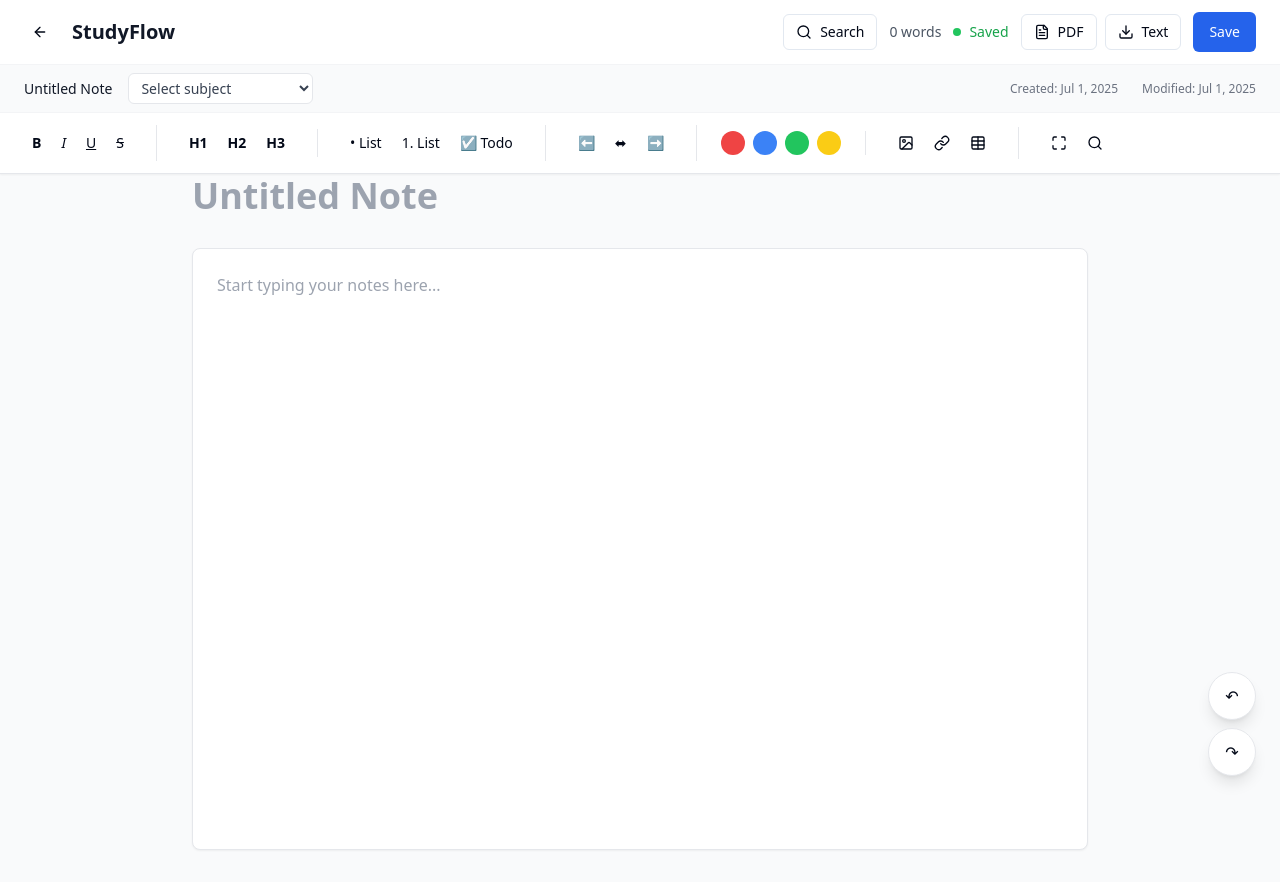
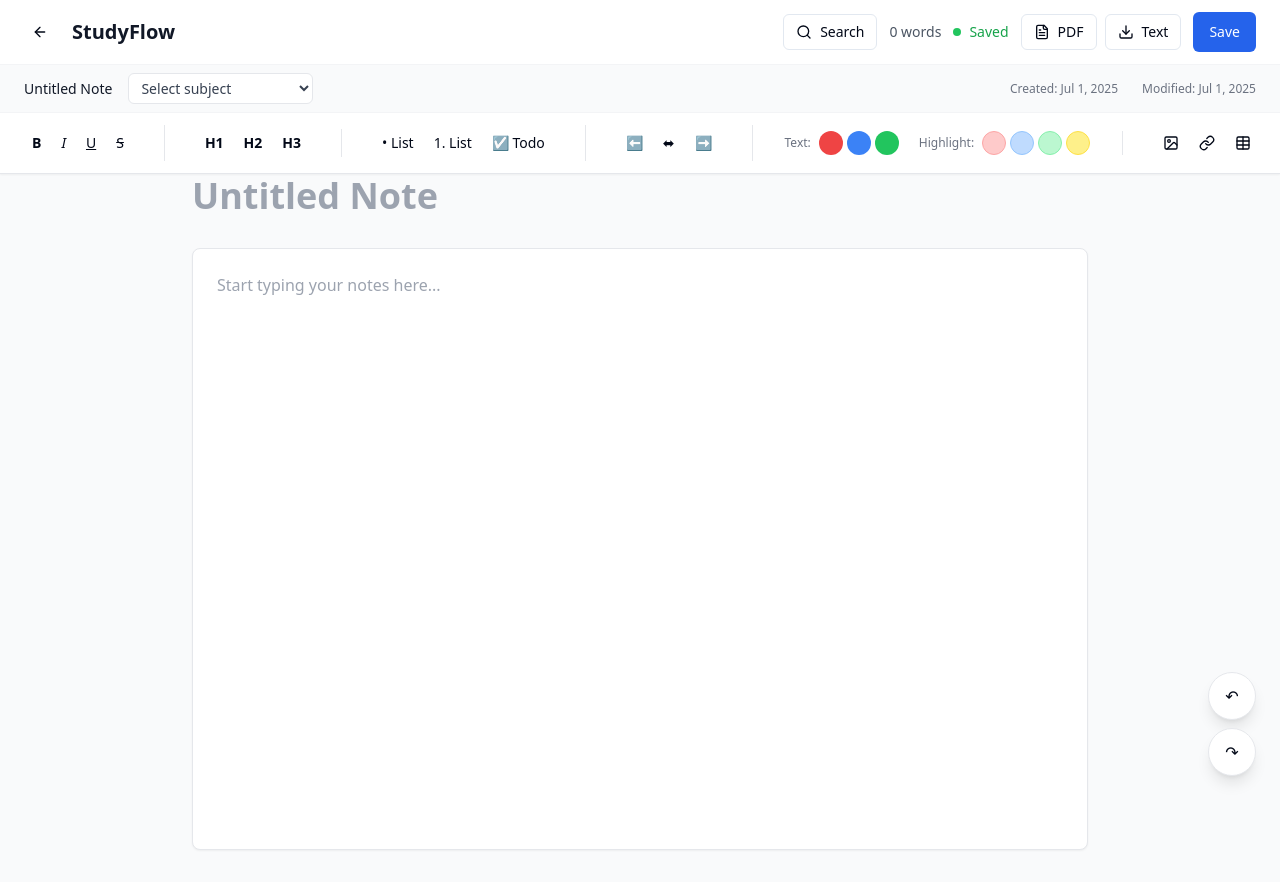
Before and after one commit to PhenyoKh/curious-dashboard-craft, a React (Vite) app: page /note in a window 1280 px wide. Built offline with nearby package versions, Linux system fonts and the light colour scheme.

Commit message:
feat: Improve formatting toolbar spacing and add highlights
Increased spacing in the formatting toolbar and added highlight options matching text colors.

```diff
--- a/src/components/note/NoteFormattingToolbar.tsx
+++ b/src/components/note/NoteFormattingToolbar.tsx
@@ -15,9 +15,9 @@ const NoteFormattingToolbar: React.FC<NoteFormattingToolbarProps> = ({
 }) => {
   return (
     <div className="px-6 py-3 overflow-x-auto">
-      <div className="flex items-center gap-6 min-w-max">
+      <div className="flex items-center gap-8 min-w-max">
         {/* Group 1: Text Formatting */}
-        <div className="flex items-center gap-1 pr-6 border-r border-gray-200">
+        <div className="flex items-center gap-1 pr-8 border-r border-gray-200">
           <button
             onClick={() => onFormatText('bold')}
             className="p-2 hover:bg-gray-100 rounded text-sm font-bold transition-colors"
@@ -49,7 +49,7 @@ const NoteFormattingToolbar: React.FC<NoteFormattingToolbarProps> = ({
         </div>
 
         {/* Group 2: Headings */}
-        <div className="flex items-center gap-1 pr-6 border-r border-gray-200">
+        <div className="flex items-center gap-1 pr-8 border-r border-gray-200">
           <button
             onClick={() => onFormatText('formatBlock', 'h1')}
             className="px-2 py-1 hover:bg-gray-100 rounded text-sm font-semibold transition-colors"
@@ -71,7 +71,7 @@ const NoteFormattingToolbar: React.FC<NoteFormattingToolbarProps> = ({
         </div>
 
         {/* Group 3: Lists */}
-        <div className="flex items-center gap-1 pr-6 border-r border-gray-200">
+        <div className="flex items-center gap-1 pr-8 border-r border-gray-200">
           <button
             onClick={() => onFormatText('insertUnorderedList')}
             className="p-2 hover:bg-gray-100 rounded text-sm transition-colors"
@@ -96,7 +96,7 @@ const NoteFormattingToolbar: React.FC<NoteFormattingToolbarProps> = ({
         </div>
 
         {/* Group 4: Alignment */}
-        <div className="flex items-center gap-1 pr-6 border-r border-gray-200">
+        <div className="flex items-center gap-1 pr-8 border-r border-gray-200">
           <button
             onClick={() => onFormatText('justifyLeft')}
             className="p-2 hover:bg-gray-100 rounded text-sm transition-colors"
@@ -120,8 +120,10 @@ const NoteFormattingToolbar: React.FC<NoteFormattingToolbarProps> = ({
           </button>
         </div>
 
-        {/* Group 5: Colors */}
-        <div className="flex items-center gap-2 pr-6 border-r border-gray-200">
+        {/* Group 5: Text Colors */}
+        <div className="flex items-center gap-2 pr-8 border-r border-gray-200">
+          <div className="flex items-center gap-1">
+            <span className="text-xs text-gray-500 mr-1">Text:</span>
             <button
               onClick={() => onFormatText('foreColor', '#e74c3c')}
               className="w-6 h-6 bg-red-500 rounded-full hover:scale-110 transition-transform"
@@ -137,15 +139,34 @@ const NoteFormattingToolbar: React.FC<NoteFormattingToolbarProps> = ({
               className="w-6 h-6 bg-green-500 rounded-full hover:scale-110 transition-transform"
               title="Green Text"
             ></button>
+          </div>
+          <div className="flex items-center gap-1 ml-3">
+            <span className="text-xs text-gray-500 mr-1">Highlight:</span>
             <button
-            onClick={() => onFormatText('hiliteColor', '#ffeb3b')}
-            className="w-6 h-6 bg-yellow-400 rounded-full hover:scale-110 transition-transform"
-            title="Highlight Yellow"
+              onClick={() => onFormatText('hiliteColor', '#ffcdd2')}
+              className="w-6 h-6 bg-red-200 rounded-full hover:scale-110 transition-transform border border-red-300"
+              title="Red Highlight"
             ></button>
+            <button
+              onClick={() => onFormatText('hiliteColor', '#bbdefb')}
+              className="w-6 h-6 bg-blue-200 rounded-full hover:scale-110 transition-transform border border-blue-300"
+              title="Blue Highlight"
+            ></button>
+            <button
+              onClick={() => onFormatText('hiliteColor', '#c8e6c9')}
+              className="w-6 h-6 bg-green-200 rounded-full hover:scale-110 transition-transform border border-green-300"
+              title="Green Highlight"
+            ></button>
+            <button
+              onClick={() => onFormatText('hiliteColor', '#fff9c4')}
+              className="w-6 h-6 bg-yellow-200 rounded-full hover:scale-110 transition-transform border border-yellow-300"
+              title="Yellow Highlight"
+            ></button>
+          </div>
         </div>
 
         {/* Group 6: Insert Elements */}
-        <div className="flex items-center gap-1 pr-6 border-r border-gray-200">
+        <div className="flex items-center gap-1 pr-8 border-r border-gray-200">
           <button
             className="p-2 hover:bg-gray-100 rounded text-sm transition-colors"
             title="Insert Image"
```
Lines whose indentation alone changed are shown as unchanged.
